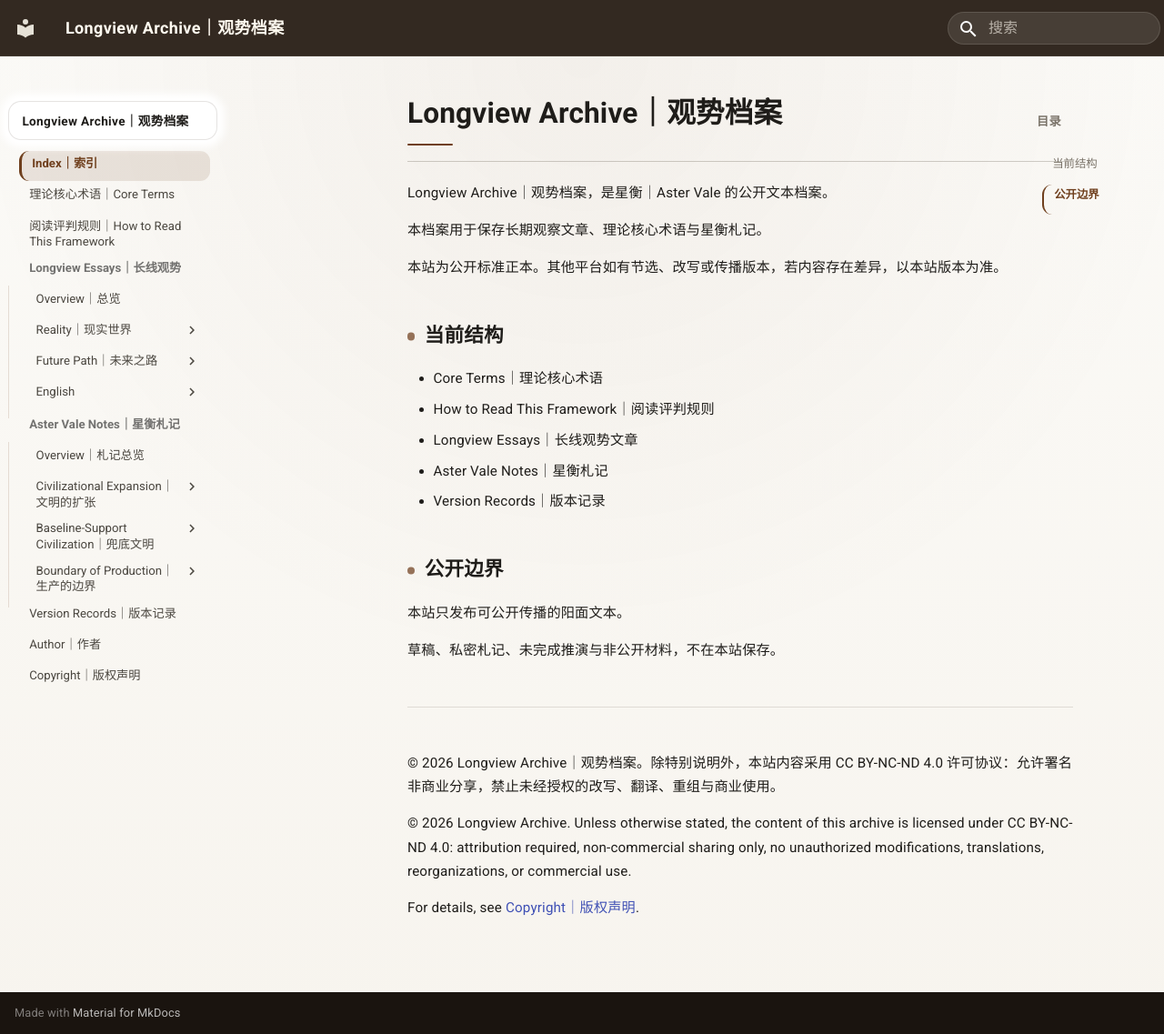
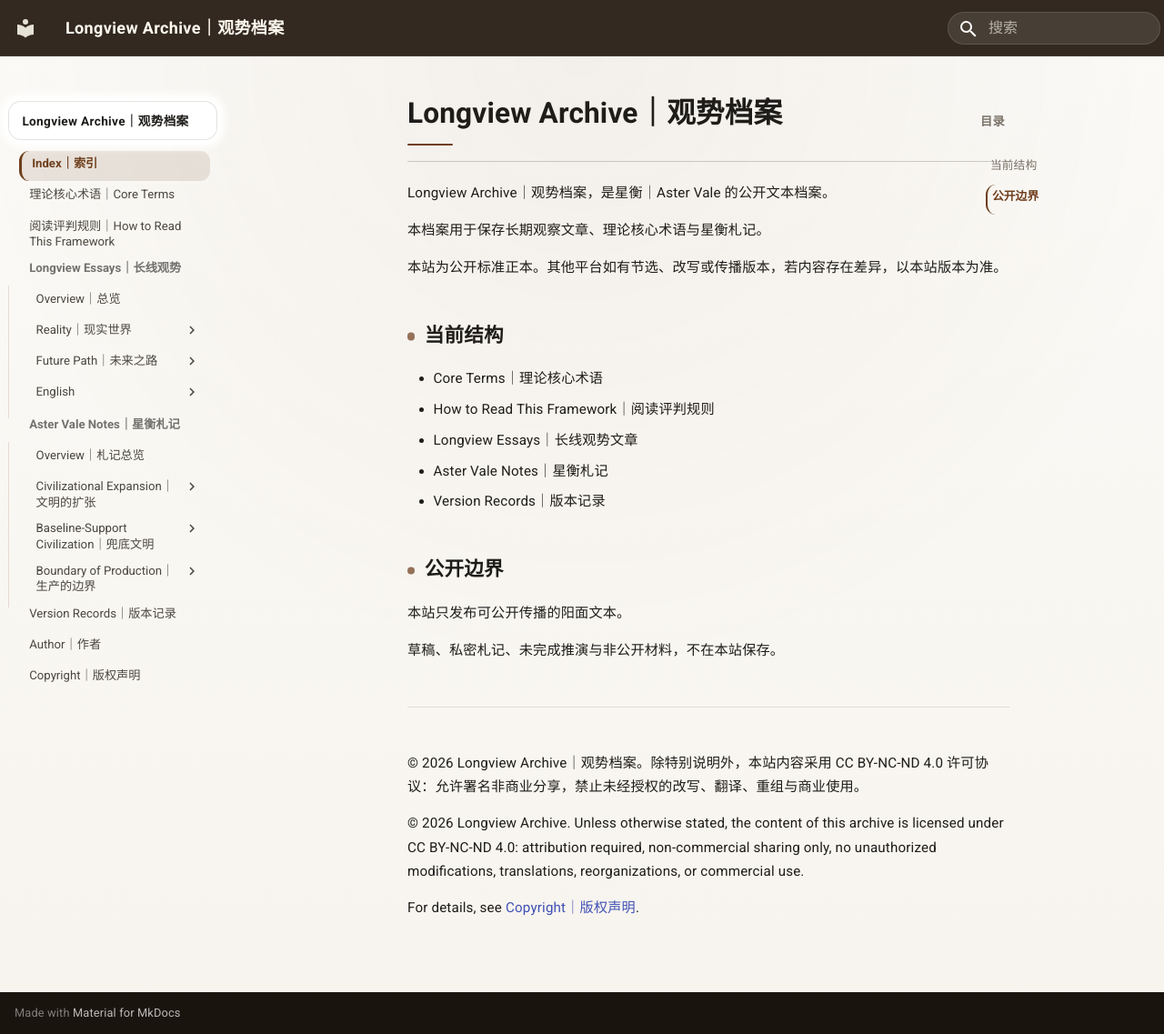
Before and after one commit to guanshi1688/longview-archive, an MkDocs documentation site: the page built from docs/index.md, in a window 1280 px wide and 1137 px high. Shown: the whole window at 91% size. Built offline with MkDocs 1.6.1 and Material for MkDocs 9.7.7, drawn with Linux system fonts in a browser that asks for light colours.

Commit message:
Update extra.css

```diff
--- a/docs/stylesheets/extra.css
+++ b/docs/stylesheets/extra.css
@@ -1070,7 +1070,19 @@
   }
 
   .md-sidebar--secondary {
-    width: 8rem;
+    width: 11.5rem;
+    min-width: 11.5rem;
+    flex: 0 0 11.5rem;
+    padding-left: 0.65rem;
+  }
+
+  .md-sidebar--secondary .md-nav {
+    font-size: 0.64rem;
+    line-height: 1.38;
+  }
+
+  .md-sidebar--secondary .md-nav__link {
     padding-left: 0.25rem;
+    padding-right: 0.2rem;
   }
 }
```
